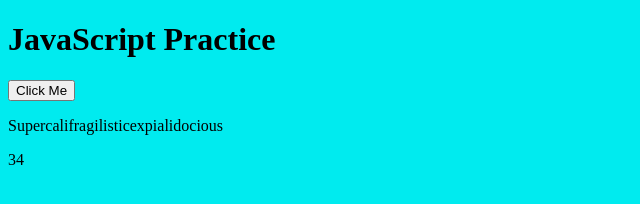
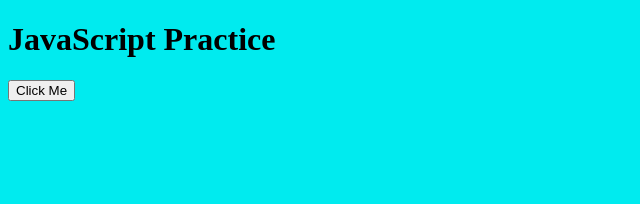
Before and after one commit to Dbearheart/javascript-practice, a plain HTML site: page index.html in a window 1280 px wide. Shown: the whole page, without its empty margins (0-640 px from the left). Drawn offline with Linux system fonts and the light colour scheme.

Commit message:
fixed console log values

```diff
--- a/index.html
+++ b/index.html
@@ -11,13 +11,5 @@
 <body>
     <h1>JavaScript Practice</h1>
     <button>Click Me</button>
-    <p>Supercalifragilisticexpialidocious</p>
-    <p id="text-counter"></p>
-    <script>
-        let text = "Supercalifragilisticexpialidocious";
-        let length = text.length;
-
-        document.getElementById("text-counter").innerHTML = length;
-    </script>
 </body>
 </html>
--- a/js/script.js
+++ b/js/script.js
@@ -9,5 +9,6 @@ practice
 */
 console.log("My Name is David Garza");
 console.log("Favorite Food is all Japanese Food 🍙");
+console.log("Supercalifragilisticexpialidocious".length)
 console.log(typeof 34);
-console.log(typeof 34n)
+console.log(typeof 34n);
```
